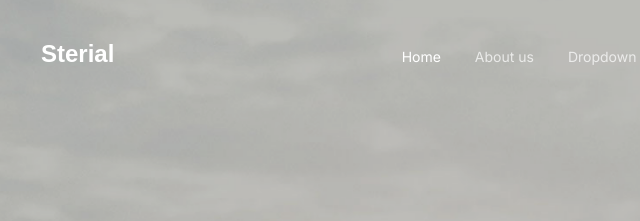
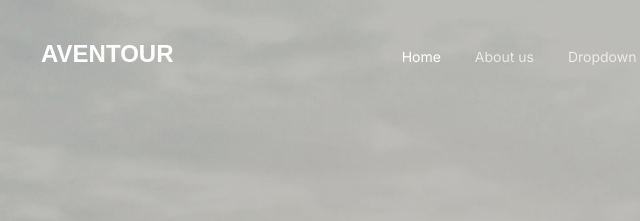
Before and after one commit to YevheniiVdovenko/test, a plain HTML site: page index.html in a window 1280 px wide. Shown: the top 221 px of the page, 41-681 px from the left. Drawn offline with Linux system fonts and the light colour scheme; files whose address does not match are found by name; a web font is replaced by a local one.

Commit message:
Update index.html

```diff
--- a/index.html
+++ b/index.html
@@ -44,7 +44,7 @@
 			<div class="site-navigation">
 				<div class="row">
 					<div class="col-6 col-lg-3">
-						<a href="index.html" class="logo m-0 float-start">Sterial</a>
+						<a href="index.html" class="logo m-0 float-start">AVENTOUR</a>
 					</div>
 					<div class="col-lg-6 d-none d-lg-inline-block text-center nav-center-wrap">
 						<ul class="js-clone-nav  text-center site-menu p-0 m-0">
```
